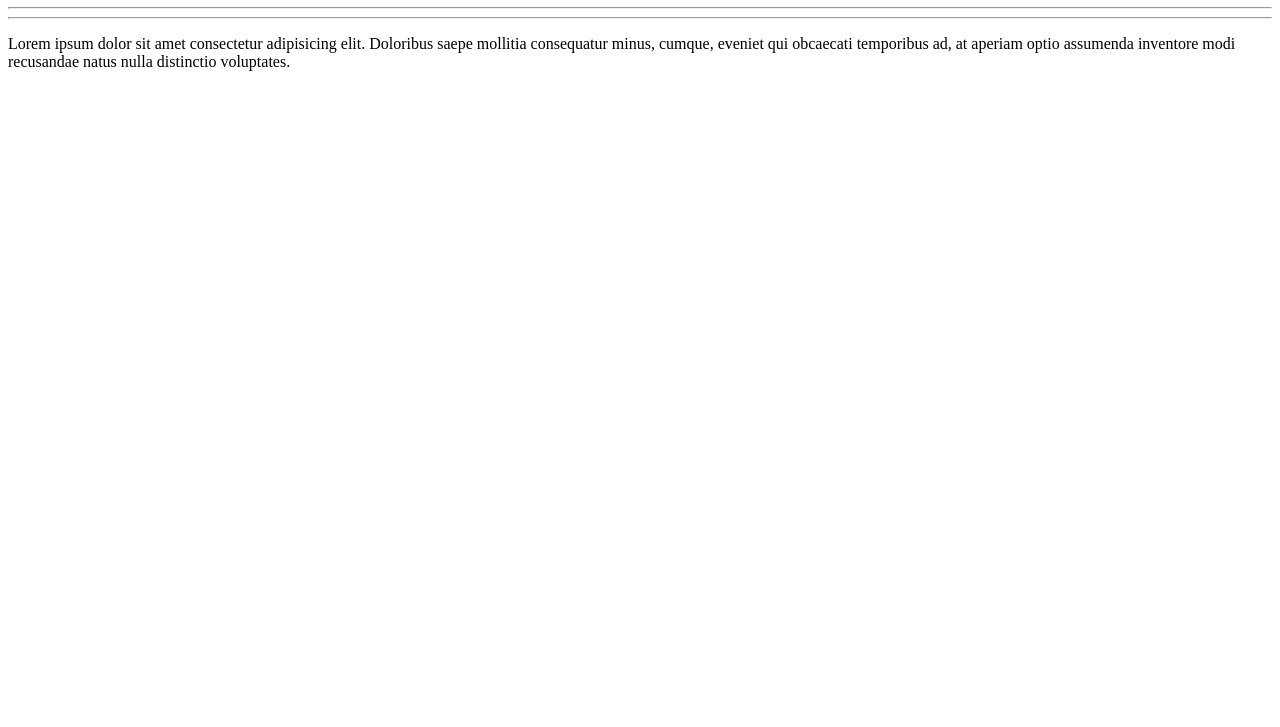
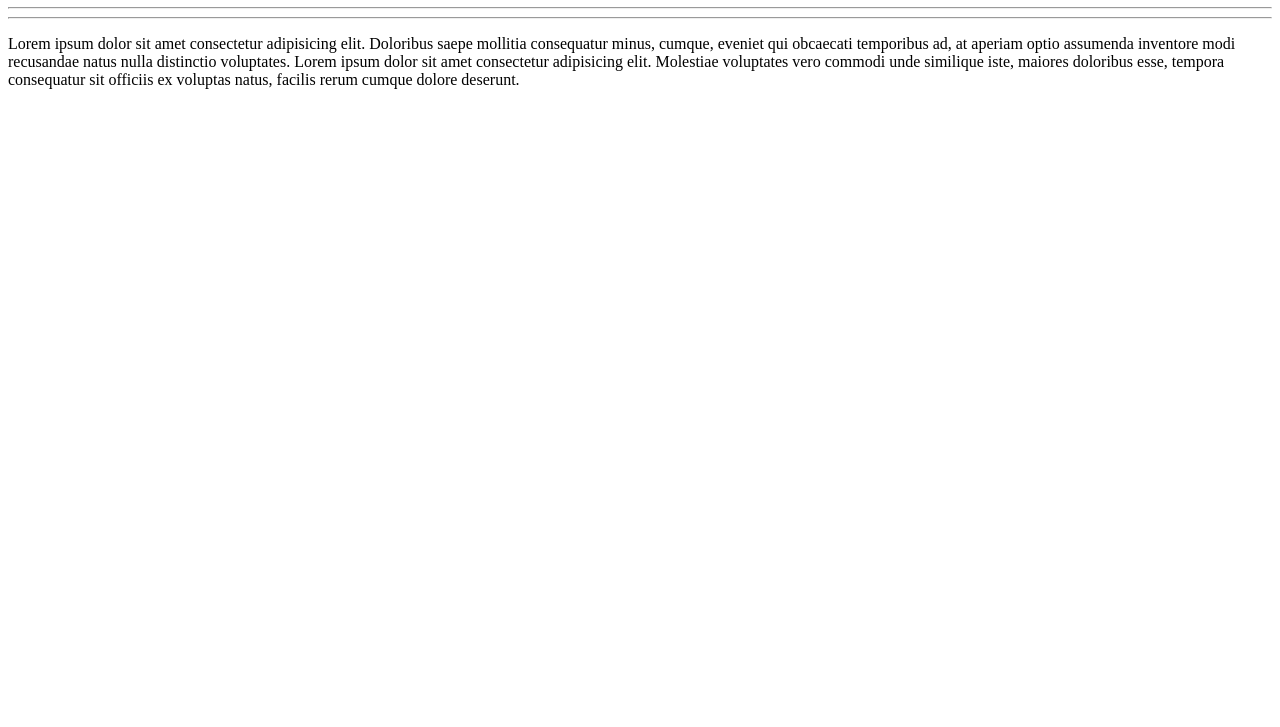
Before and after one commit to gnomoohw/Ola-Mundo, a plain HTML site: page site-exemplo/index.html in a window 1280 px wide. Shown: the part 73-800 px from the top of the page. Drawn offline with Linux system fonts and the light colour scheme.

Commit message:
Adicionei um parágrafo

```diff
--- a/site-exemplo/index.html
+++ b/site-exemplo/index.html
@@ -8,6 +8,8 @@
 <body>
     <h1>Olá, Mundo!</h1><hr>
     <hr>
-    <p>Lorem ipsum dolor sit amet consectetur adipisicing elit. Doloribus saepe mollitia consequatur minus, cumque, eveniet qui obcaecati temporibus ad, at aperiam optio assumenda inventore modi recusandae natus nulla distinctio voluptates.</p>
+    <p>Lorem ipsum dolor sit amet consectetur adipisicing elit. Doloribus saepe mollitia consequatur minus, cumque, eveniet qui obcaecati temporibus ad, at aperiam optio assumenda inventore modi recusandae natus nulla distinctio voluptates.
+    Lorem ipsum dolor sit amet consectetur adipisicing elit. Molestiae voluptates vero commodi unde similique iste, maiores doloribus esse, tempora consequatur sit officiis ex voluptas natus, facilis rerum cumque dolore deserunt.
+    </p>
 </body>
 </html>
```
